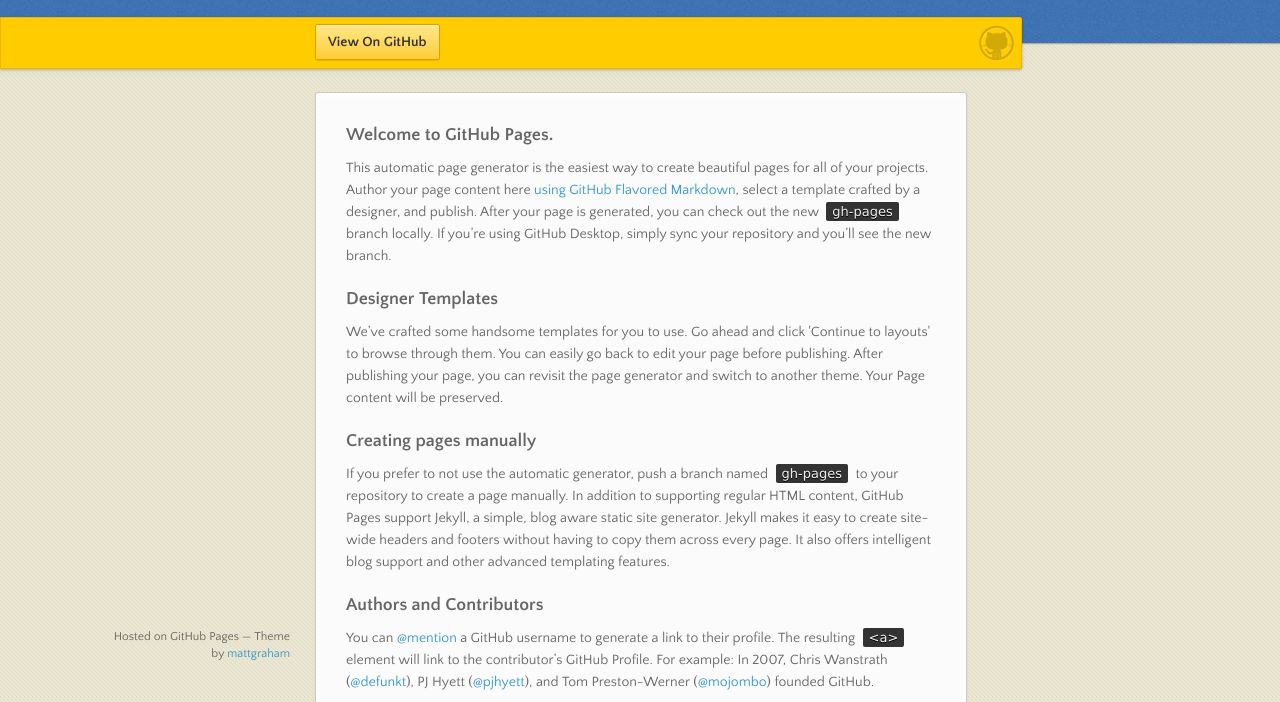
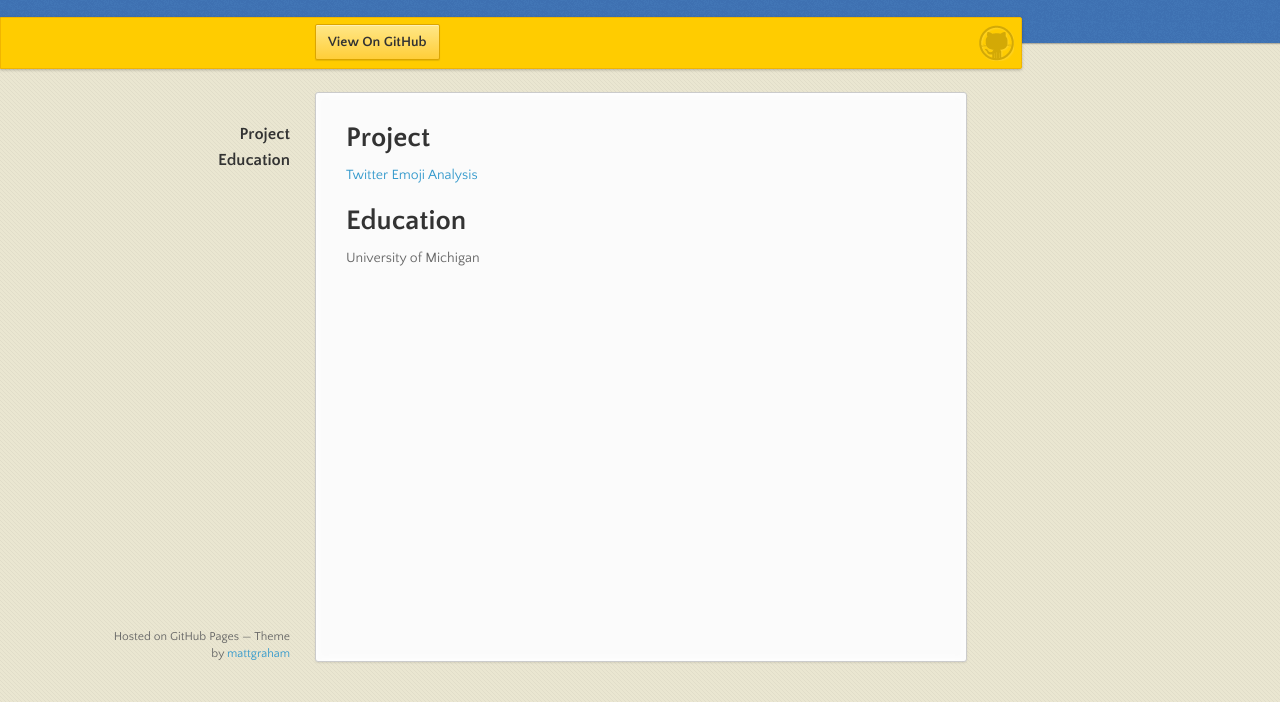
Before and after one commit to jisookim0708/Jisoo-Kim, a plain HTML site: page index.html in a window 1280 px wide. Shown: the part 98-800 px from the top of the page. Drawn offline with nearby package versions, Linux system fonts and the light colour scheme.

Commit message:
Replace master branch with page content via GitHub

```diff
--- a/index.html
+++ b/index.html
@@ -32,30 +32,15 @@
         <ul></ul>
       </nav>
       <section>
-        <h3>
-<a id="welcome-to-github-pages" class="anchor" href="#welcome-to-github-pages" aria-hidden="true"><span class="octicon octicon-link"></span></a>Welcome to GitHub Pages.</h3>
+        <h1>
+<a id="project" class="anchor" href="#project" aria-hidden="true"><span class="octicon octicon-link"></span></a>Project</h1>
 
-<p>This automatic page generator is the easiest way to create beautiful pages for all of your projects. Author your page content here <a href="https://guides.github.com/features/mastering-markdown/">using GitHub Flavored Markdown</a>, select a template crafted by a designer, and publish. After your page is generated, you can check out the new <code>gh-pages</code> branch locally. If you’re using GitHub Desktop, simply sync your repository and you’ll see the new branch.</p>
+<p><a href="bcko.github.io/twitter-emoji/">Twitter Emoji Analysis</a></p>
 
-<h3>
-<a id="designer-templates" class="anchor" href="#designer-templates" aria-hidden="true"><span class="octicon octicon-link"></span></a>Designer Templates</h3>
+<h1>
+<a id="education" class="anchor" href="#education" aria-hidden="true"><span class="octicon octicon-link"></span></a>Education</h1>
 
-<p>We’ve crafted some handsome templates for you to use. Go ahead and click 'Continue to layouts' to browse through them. You can easily go back to edit your page before publishing. After publishing your page, you can revisit the page generator and switch to another theme. Your Page content will be preserved.</p>
-
-<h3>
-<a id="creating-pages-manually" class="anchor" href="#creating-pages-manually" aria-hidden="true"><span class="octicon octicon-link"></span></a>Creating pages manually</h3>
-
-<p>If you prefer to not use the automatic generator, push a branch named <code>gh-pages</code> to your repository to create a page manually. In addition to supporting regular HTML content, GitHub Pages support Jekyll, a simple, blog aware static site generator. Jekyll makes it easy to create site-wide headers and footers without having to copy them across every page. It also offers intelligent blog support and other advanced templating features.</p>
-
-<h3>
-<a id="authors-and-contributors" class="anchor" href="#authors-and-contributors" aria-hidden="true"><span class="octicon octicon-link"></span></a>Authors and Contributors</h3>
-
-<p>You can <a href="https://github.com/blog/821" class="user-mention">@mention</a> a GitHub username to generate a link to their profile. The resulting <code>&lt;a&gt;</code> element will link to the contributor’s GitHub Profile. For example: In 2007, Chris Wanstrath (<a href="https://github.com/defunkt" class="user-mention">@defunkt</a>), PJ Hyett (<a href="https://github.com/pjhyett" class="user-mention">@pjhyett</a>), and Tom Preston-Werner (<a href="https://github.com/mojombo" class="user-mention">@mojombo</a>) founded GitHub.</p>
-
-<h3>
-<a id="support-or-contact" class="anchor" href="#support-or-contact" aria-hidden="true"><span class="octicon octicon-link"></span></a>Support or Contact</h3>
-
-<p>Having trouble with Pages? Check out our <a href="https://help.github.com/pages">documentation</a> or <a href="https://github.com/contact">contact support</a> and we’ll help you sort it out.</p>
+<p>University of Michigan</p>
       </section>
       <footer>
         <p><small>Hosted on GitHub Pages &mdash; Theme by <a href="https://twitter.com/michigangraham">mattgraham</a></small></p>
```
Also changed, not shown: params.json (+1 -1 lines).
